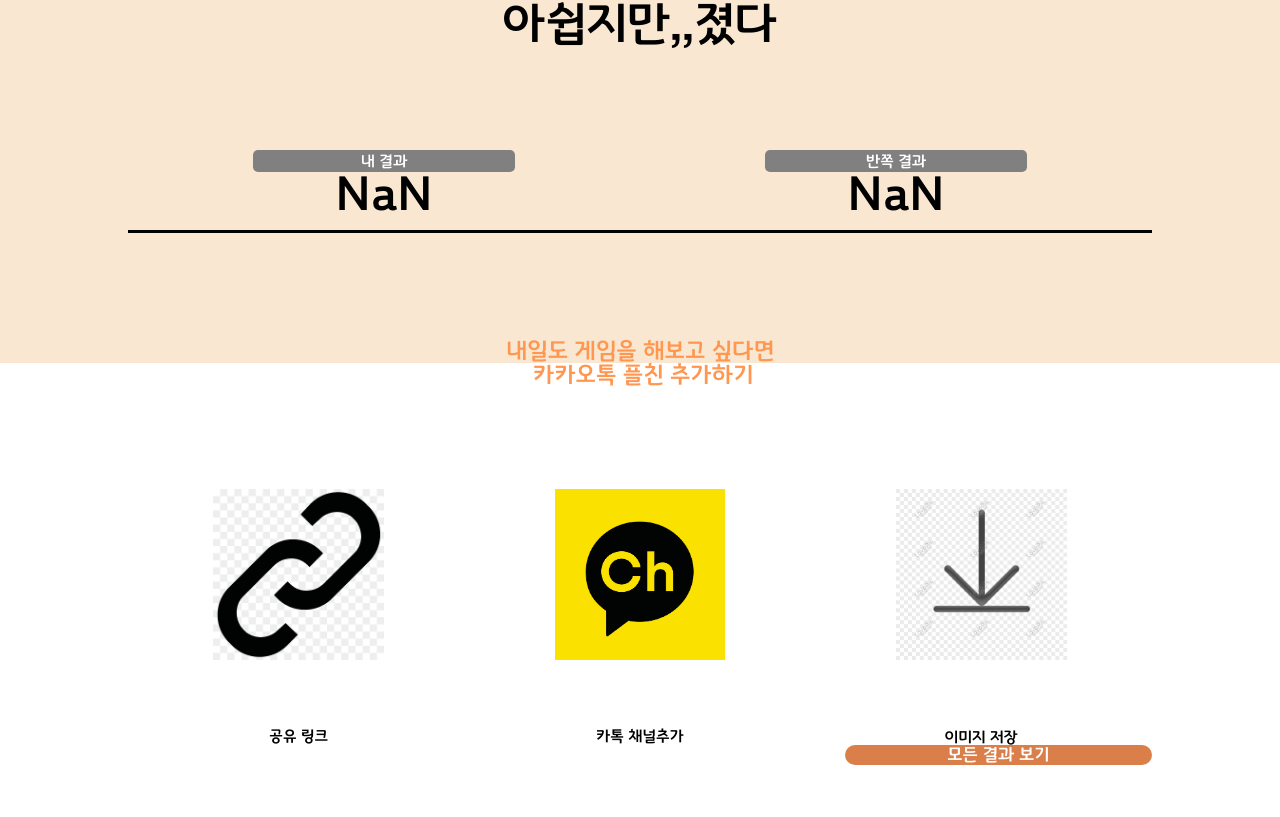
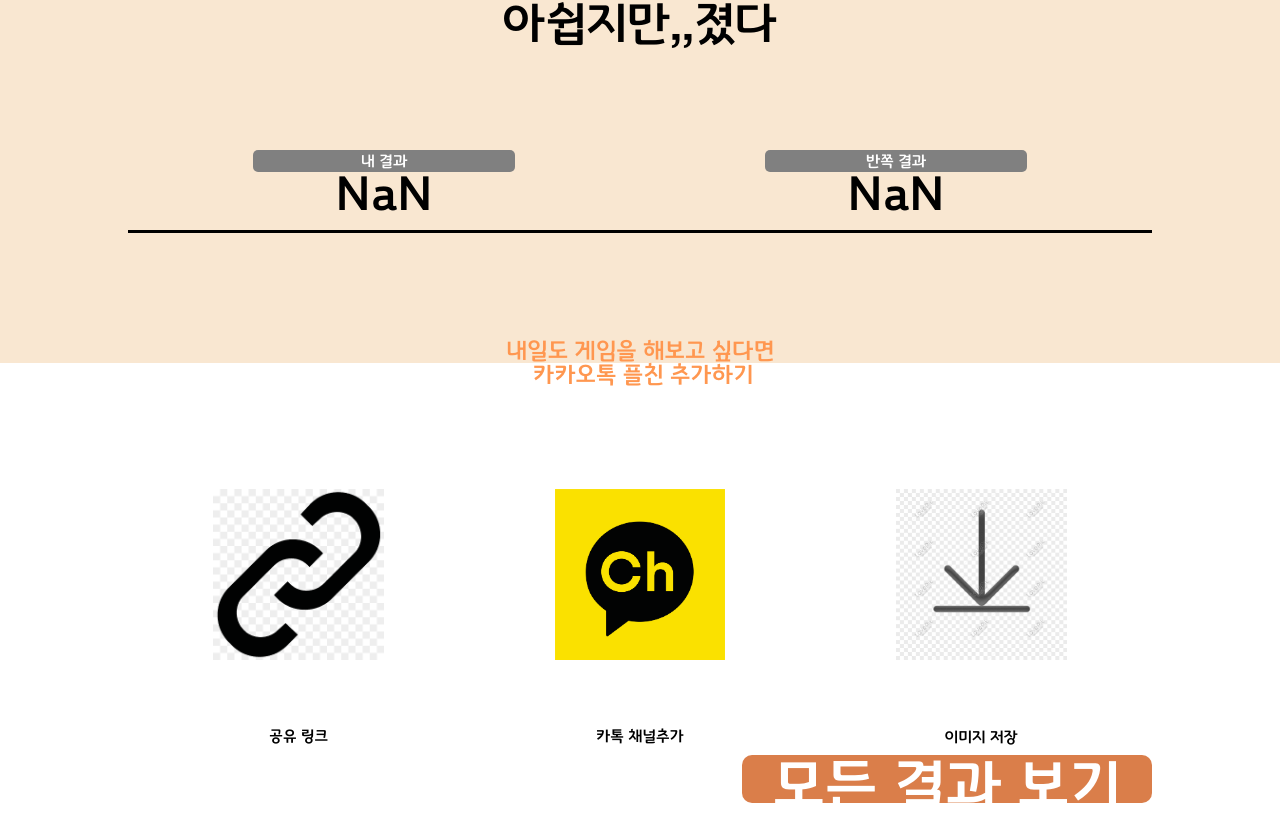
Before and after one commit to qocksdlf123/banjjog, a React (Create React App) app in the folder front/: page /totalResult in a window 1280 px wide. Shown: the part 437-1254 px from the top of the page. Before the commit the page ends 1202 px from the top, so only its background shows below. Built offline with nearby package versions, Linux system fonts and the light colour scheme.

Commit message:
:boom: style : 폰트 사이즈 조절

```diff
--- a/front/src/page/TotalResultPage/style.css
+++ b/front/src/page/TotalResultPage/style.css
@@ -58,13 +58,14 @@
 }
 
 .totalResult-footer-nextbtn {
-  width: 30%;
+  width: 40%;
   height: 20%;
   margin-left: auto;
+  margin-top: 10px;
   background-color: #da7e4a;
   border-radius: 10px;
   color: #ffffff;
-  font-size: large;
+  font-size: 4.8vw;
   border: none;
   cursor: pointer;
 }
```
